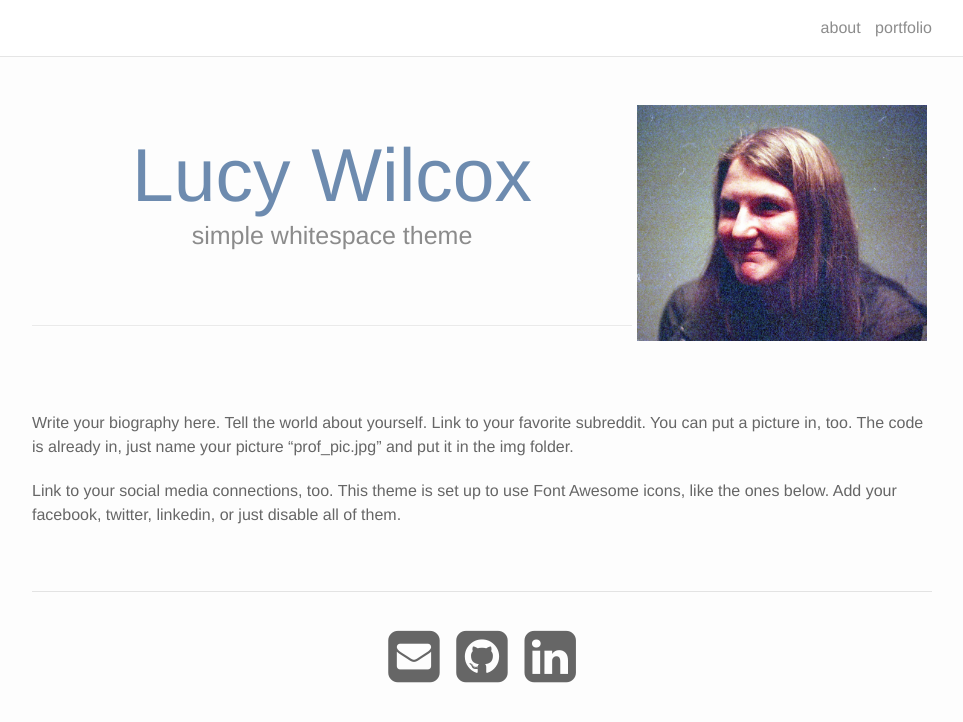
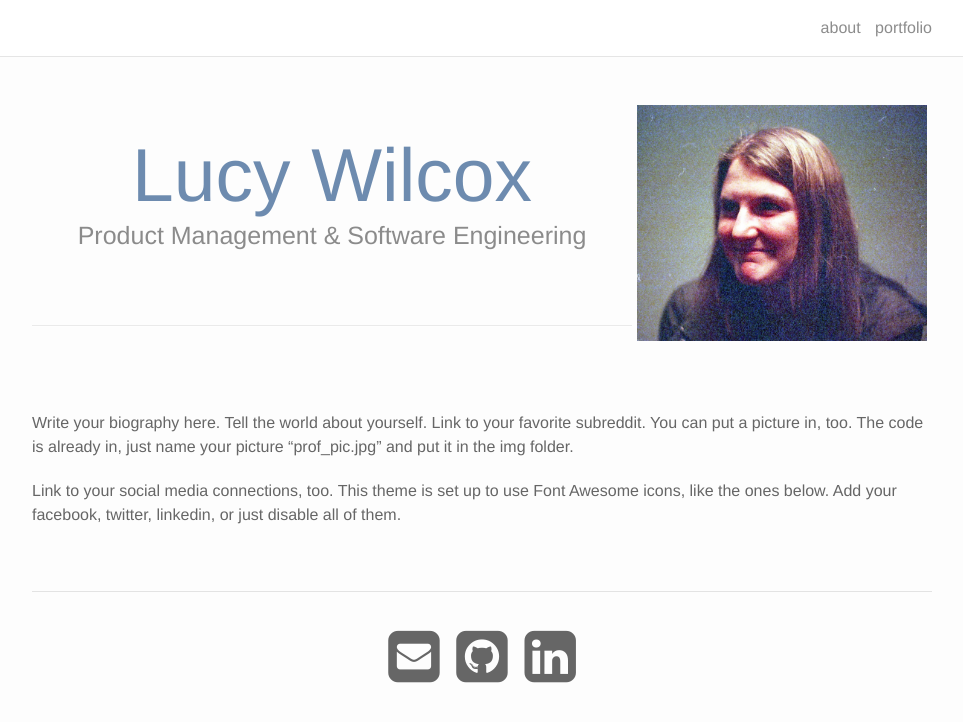
Before and after one commit to LucyWilcox/LucyWilcox.github.io, a Jekyll site: the page built from index.md, in a window 1280 px wide. Shown: the top 722 px of the page, without its empty margins (158-1121 px from the left). Built offline with Jekyll 4.4.1, drawn with Linux system fonts in a browser that asks for light colours; nearby versions of some CDN libraries.

Commit message:
subtitle

```diff
--- a/index.md
+++ b/index.md
@@ -7,7 +7,7 @@ title: about
 
 <div class="header-bar">
   <h1>Lucy Wilcox</h1>
-  <h2>simple whitespace theme</h2>
+  <h2>Product Management & Software Engineering</h2>
   <br/>
   <hr>
   <br/>
```
